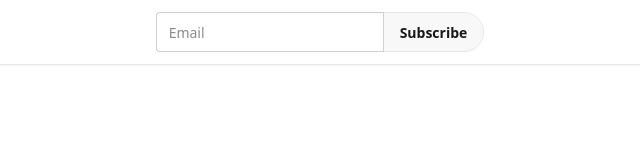
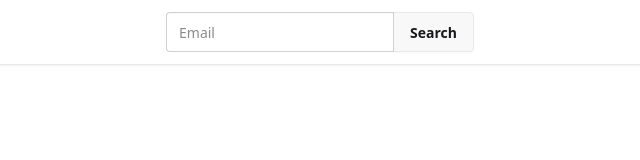
Before and after one commit to ShahariarSohan/pogramming-hero-tube, a plain HTML site: page index.html in a window 1280 px wide. Shown: the full height of the page, 320-960 px from the left. Drawn offline with nearby package versions, Linux system fonts and the light colour scheme.

Commit message:
navbar input field modified

```diff
--- a/index.html
+++ b/index.html
@@ -23,7 +23,7 @@
           <div class="navbar-center md:flex">
             <div class="join">
               <input class="input join-item" placeholder="Email" />
-              <button class="btn join-item rounded-r-full">Subscribe</button>
+              <button class="btn join-item">Search</button>
             </div>
           </div>
           <div class="navbar-end">
```
